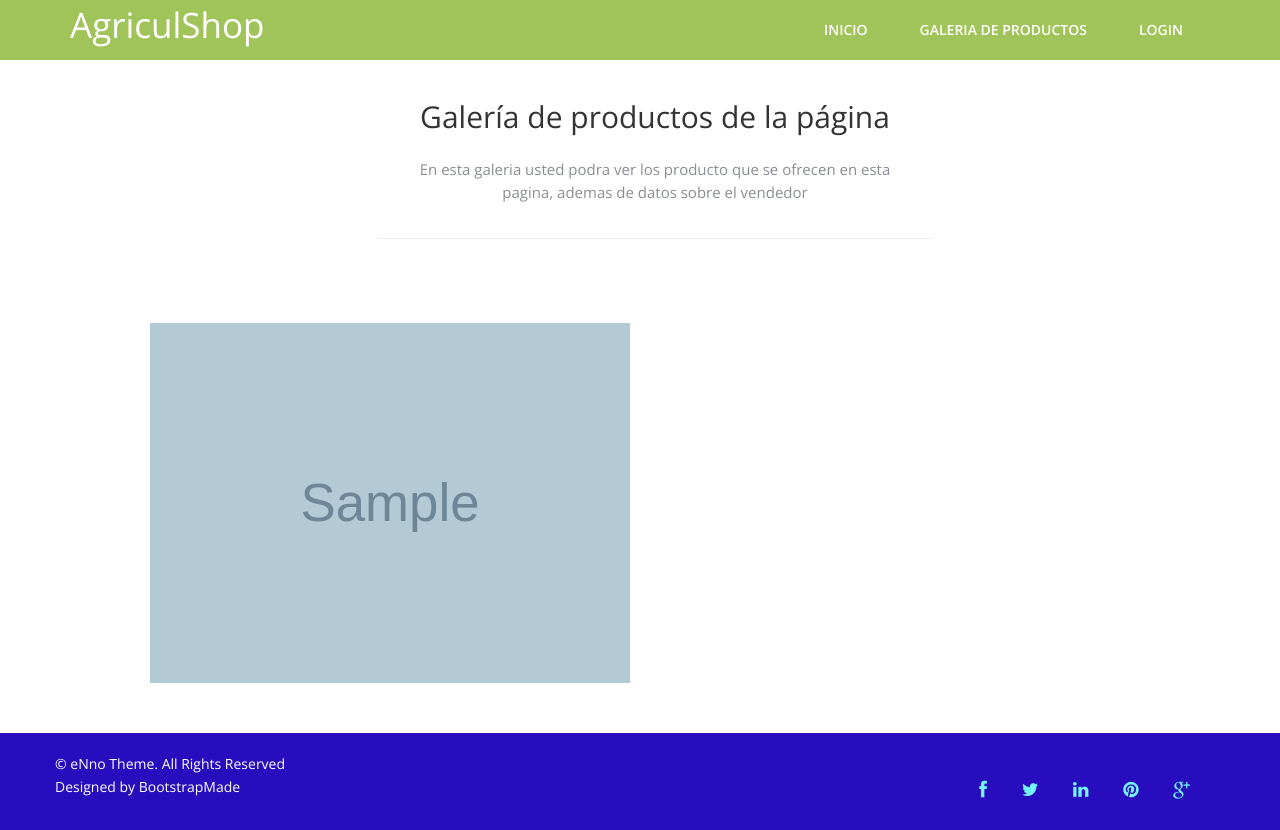
After one commit to DanielWiz/AgruculShop, a Django app: page /galeria in a window 1280 px wide. The commit adds this page. Run offline with Django 3.2, Linux system fonts and the light colour scheme; tables that the repository leaves empty hold one stand-in row (values such as "Sample post"); grey boxes marked "Sample" are stand-in pictures; some libraries are stand-ins or nearby versions.

Commit message:
se agrego vista de la galeria

```diff
--- a/agrishop/templates/agrishop/base.html
+++ b/agrishop/templates/agrishop/base.html
@@ -6,7 +6,7 @@
   <meta charset="utf-8">
   <meta http-equiv="X-UA-Compatible" content="IE=edge">
   <meta name="viewport" content="width=device-width, initial-scale=1">
-  <title>AgriShop</title>
+  <title>AgriculShop</title>
 
   <!-- Bootstrap -->
   <link href="{% static 'css/bootstrap.min.css' %}" rel="stylesheet">
@@ -35,7 +35,7 @@
 					<span class="icon-bar"></span>
 					<span class="icon-bar"></span>
 				</button>
-        <a class="navbar-brand" href="{% url 'inicio' %}"><span>AgriShop</span></a>
+        <a class="navbar-brand" href="{% url 'inicio' %}"><span>AgriculShop</span></a>
       </div>
       <div class="navbar-collapse collapse">
         <div class="menu">
@@ -50,6 +50,7 @@
           {% else %}
           <ul class="nav nav-tabs" role="tablist">
             <li role="presentation"><a href="{% url 'inicio' %}">Inicio</a></li>
+            <li role="presentation"><a href="{% url 'galeria' %}">Galeria de productos</a></li>
             <li role="presentation"><a href="/accounts/login">Login</a></li>
           </ul>
           {% endif %}
--- /dev/null
+++ b/agrishop/templates/agrishop/galeria.html
@@ -0,0 +1,38 @@
+{% extends 'agrishop/base.html' %}
+{% block content %}
+<div class="container">
+  <div class="row">
+    <div class="col-md-6 col-md-offset-3">
+      <div class="text-center">
+        <h2>Galería de productos de la página</h2>
+        <p>En esta galeria usted podra ver los producto que se ofrecen en esta pagina, ademas de datos sobre el vendedor<br>
+        </p>
+      </div>
+      <hr>
+    </div>
+  </div>
+</div>
+
+<div class="content">
+  <div class="grid">
+    {% if productos %}
+    {% for p in productos %}
+    <figure class="effect-zoe">
+      <img class="img-responsive" src="{{p.imagen_producto.url}}" style="width: 512px;" alt="Aquí había una imgaen de un producto" />
+      <figcaption>
+        <h2><span>{{p.nombre}}</span></h2>
+        <p class="icon-links">
+          <a href="#"><span class="icon-heart"></span></a>
+          <a href="#"><span class="icon-eye"></span></a>
+          <a href="#"><span class="icon-paper-clip"></span></a>
+        </p>
+        <p class="description">{{p.descripcion}}<br>Productor: {{p.Usuario}}</p>
+      </figcaption>
+    </figure>
+    {% endfor %}
+    {% else %}
+      <p>No hay productos registrados.</p>
+    {% endif %}
+  </div>
+</div>
+{% endblock %}
--- a/agrishop/urls.py
+++ b/agrishop/urls.py
@@ -9,6 +9,7 @@ from django.contrib.staticfiles.urls import staticfiles_urlpatterns
 
 urlpatterns = [
     path('', views.inicio, name='inicio'),
+    path('galeria', views.galeria, name='galeria'),
     path('login', views.login, name='login'),
     path('registro/', core_views.signup, name='signup'),
     path('agregarProducto', views.cargarFormularioProducto, name='cargarFormularioProducto'),
--- a/agrishop/views.py
+++ b/agrishop/views.py
@@ -15,6 +15,14 @@ from django.contrib.auth.decorators import user_passes_test, login_required
 def inicio(request):
     cargarProductos = Producto.objects.all()
     template = loader.get_template('agrishop/index.html')
+    context = {
+        'productos' : cargarProductos,
+    }
+    return HttpResponse(template.render(context, request))
+
+def galeria(request):
+    cargarProductos = Producto.objects.all()
+    template = loader.get_template('agrishop/galeria.html')
     context = {
         'productos' : cargarProductos,
     }
```
